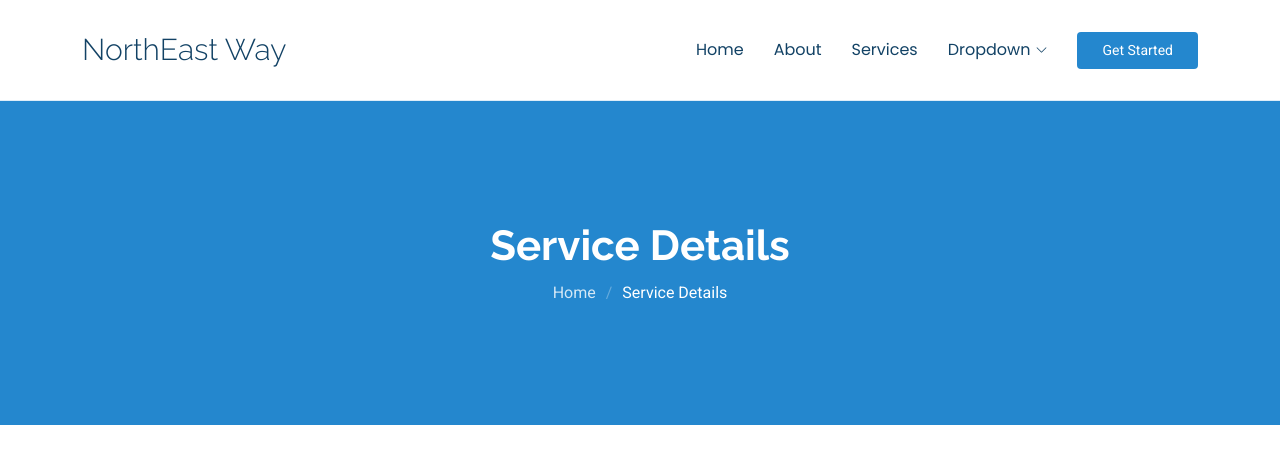
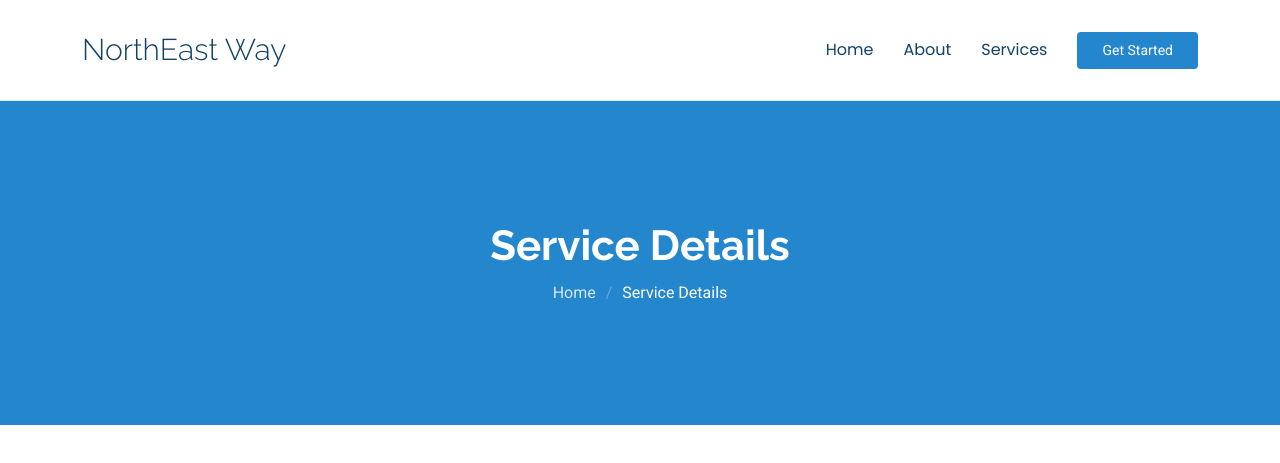
Before and after one commit to KoyaAndy18/NorthEast-Way, a plain HTML site: page service-details.html in a window 1280 px wide. Shown: the top 463 px of the page. Drawn offline with Linux system fonts and the light colour scheme.

Commit message:
Update service-details.html

```diff
--- a/service-details.html
+++ b/service-details.html
@@ -52,8 +52,6 @@
           <li><a href="index.html">Home<br></a></li>
           <li><a href="index.html#about">About</a></li>
           <li><a href="index.html#services">Services</a></li>
-          <li class="dropdown"><a href="#"><span>Dropdown</span> <i class="bi bi-chevron-down toggle-dropdown"></i></a>
-          </li>
 
         </ul>
         <i class="mobile-nav-toggle d-xl-none bi bi-list"></i>
```
